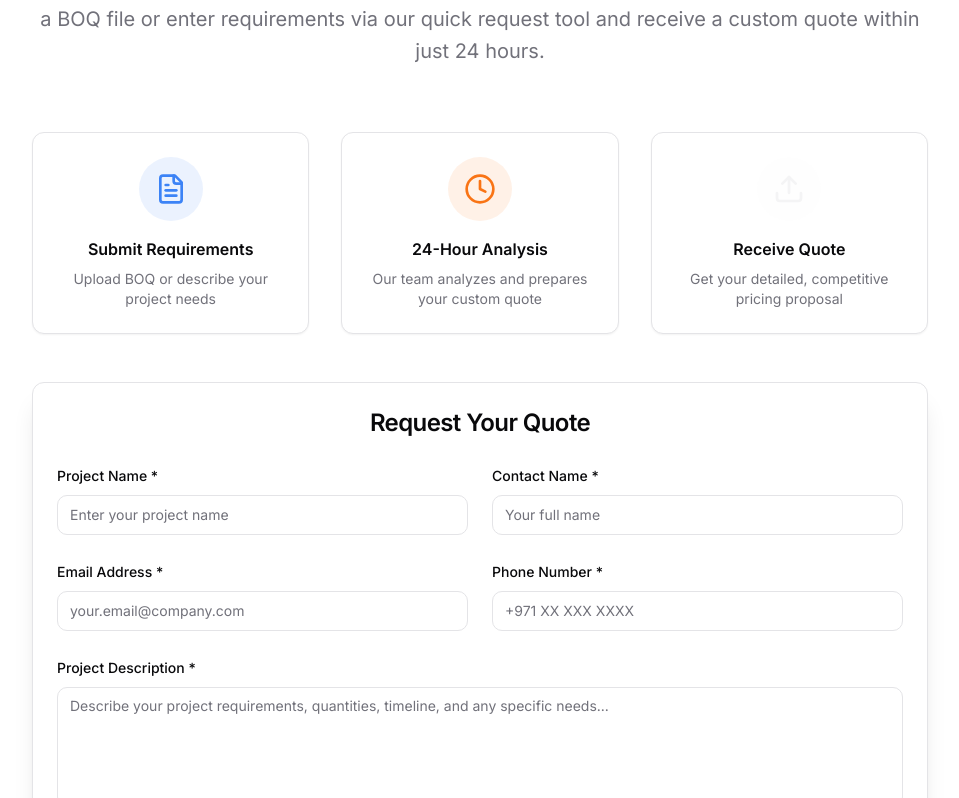
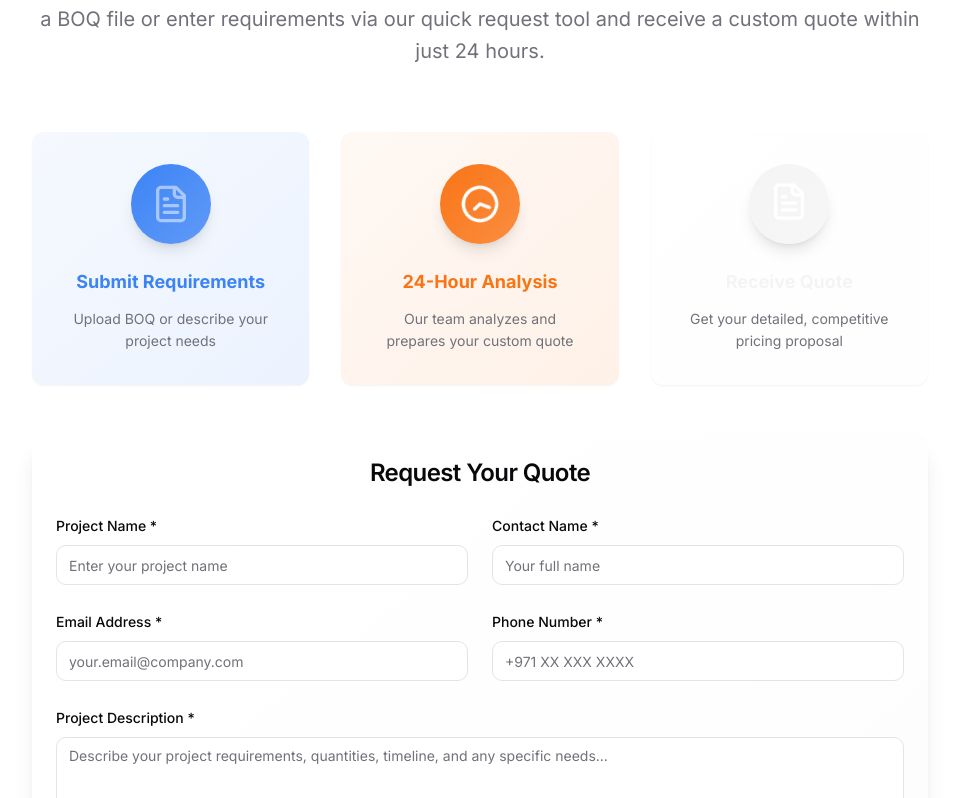
Before and after one commit to MrGM26/adifc, a React (Vite) app: page / in a window 1280 px wide. Shown: the part 5282-6080 px from the top of the page, without its empty margins (160-1119 px from the left). Built offline with nearby package versions, Linux system fonts and the light colour scheme.

Commit message:
Add RFQ icons animation
Added animations to the Quick RFQ icons to improve visibility and user engagement.

```diff
--- a/src/components/sections/QuickRFQSection.tsx
+++ b/src/components/sections/QuickRFQSection.tsx
@@ -4,8 +4,9 @@ import { Button } from '@/components/ui/button';
 import { Input } from '@/components/ui/input';
 import { Label } from '@/components/ui/label';
 import { Textarea } from '@/components/ui/textarea';
-import { Upload, Clock, FileText } from 'lucide-react';
+import { Upload, Clock, FileText, Quote } from 'lucide-react';
 import { useLanguage } from '@/contexts/LanguageContext';
+import { AnimatedSection, AnimatedElement } from '@/components/animations/AnimatedSection';
 
 const QuickRFQSection = () => {
   const { t } = useLanguage();
@@ -42,52 +43,60 @@ const QuickRFQSection = () => {
 
   return (
     <section id="pricing" className="py-20 bg-background">
+      <AnimatedSection className="">
         <div className="container mx-auto px-4">
-        <div className="text-center mb-16">
+        <AnimatedElement variant="fadeInUp" className="text-center mb-16">
           <h2 className="text-4xl font-bold mb-4 text-foreground">
             {t('rfq.title')}
           </h2>
           <p className="text-xl text-muted-foreground max-w-4xl mx-auto leading-relaxed">
             {t('rfq.subtitle')}
           </p>
-        </div>
+        </AnimatedElement>
 
         <div className="max-w-4xl mx-auto">
           <div className="grid grid-cols-1 lg:grid-cols-3 gap-8 mb-12">
             {/* Process Steps */}
-            <Card className="text-center">
-              <CardContent className="p-6">
-                <div className="w-16 h-16 bg-primary/10 rounded-full flex items-center justify-center mx-auto mb-4">
-                  <FileText className="h-8 w-8 text-primary" />
+            <AnimatedElement variant="fadeInUp" delay={0.1}>
+              <Card className="text-center group hover:shadow-xl transition-all duration-300 border-0 bg-gradient-to-br from-primary/5 to-primary/10 hover:from-primary/10 hover:to-primary/20">
+                <CardContent className="p-8">
+                  <div className="w-20 h-20 bg-gradient-to-br from-primary to-primary/80 rounded-full flex items-center justify-center mx-auto mb-6 group-hover:scale-110 transition-transform duration-300 shadow-lg">
+                    <FileText className="h-10 w-10 text-white animate-pulse group-hover:animate-none" />
                   </div>
-                <h3 className="font-semibold mb-2">{t('rfq.process.submit')}</h3>
-                <p className="text-sm text-muted-foreground">{t('rfq.process.submitDesc')}</p>
+                  <h3 className="font-bold text-lg mb-3 text-primary">{t('rfq.process.submit')}</h3>
+                  <p className="text-sm text-muted-foreground leading-relaxed">{t('rfq.process.submitDesc')}</p>
                 </CardContent>
               </Card>
+            </AnimatedElement>
 
-            <Card className="text-center">
-              <CardContent className="p-6">
-                <div className="w-16 h-16 bg-accent/10 rounded-full flex items-center justify-center mx-auto mb-4">
-                  <Clock className="h-8 w-8 text-accent" />
+            <AnimatedElement variant="fadeInUp" delay={0.2}>
+              <Card className="text-center group hover:shadow-xl transition-all duration-300 border-0 bg-gradient-to-br from-accent/5 to-accent/10 hover:from-accent/10 hover:to-accent/20">
+                <CardContent className="p-8">
+                  <div className="w-20 h-20 bg-gradient-to-br from-accent to-accent/80 rounded-full flex items-center justify-center mx-auto mb-6 group-hover:scale-110 transition-transform duration-300 shadow-lg">
+                    <Clock className="h-10 w-10 text-white animate-spin group-hover:animate-pulse" style={{animationDuration: '3s'}} />
                   </div>
-                <h3 className="font-semibold mb-2">{t('rfq.process.analysis')}</h3>
-                <p className="text-sm text-muted-foreground">{t('rfq.process.analysisDesc')}</p>
+                  <h3 className="font-bold text-lg mb-3 text-accent">{t('rfq.process.analysis')}</h3>
+                  <p className="text-sm text-muted-foreground leading-relaxed">{t('rfq.process.analysisDesc')}</p>
                 </CardContent>
               </Card>
+            </AnimatedElement>
 
-            <Card className="text-center">
-              <CardContent className="p-6">
-                <div className="w-16 h-16 bg-secondary/10 rounded-full flex items-center justify-center mx-auto mb-4">
-                  <Upload className="h-8 w-8 text-secondary" />
+            <AnimatedElement variant="fadeInUp" delay={0.3}>
+              <Card className="text-center group hover:shadow-xl transition-all duration-300 border-0 bg-gradient-to-br from-secondary/5 to-secondary/10 hover:from-secondary/10 hover:to-secondary/20">
+                <CardContent className="p-8">
+                  <div className="w-20 h-20 bg-gradient-to-br from-secondary to-secondary/80 rounded-full flex items-center justify-center mx-auto mb-6 group-hover:scale-110 transition-transform duration-300 shadow-lg">
+                    <FileText className="h-10 w-10 text-white animate-bounce group-hover:animate-pulse" style={{animationDuration: '2s'}} />
                   </div>
-                <h3 className="font-semibold mb-2">{t('rfq.process.receive')}</h3>
-                <p className="text-sm text-muted-foreground">{t('rfq.process.receiveDesc')}</p>
+                  <h3 className="font-bold text-lg mb-3 text-secondary">{t('rfq.process.receive')}</h3>
+                  <p className="text-sm text-muted-foreground leading-relaxed">{t('rfq.process.receiveDesc')}</p>
                 </CardContent>
               </Card>
+            </AnimatedElement>
           </div>
 
           {/* RFQ Form */}
-          <Card className="shadow-xl">
+          <AnimatedElement variant="fadeInUp" delay={0.4}>
+            <Card className="shadow-xl border-0 bg-gradient-to-br from-background to-muted/20">
             <CardHeader>
               <CardTitle className="text-2xl text-center">{t('rfq.form.title')}</CardTitle>
             </CardHeader>
@@ -196,8 +205,10 @@ const QuickRFQSection = () => {
               </form>
             </CardContent>
           </Card>
+          </AnimatedElement>
         </div>
         </div>
+      </AnimatedSection>
     </section>
   );
 };
```
Lines whose indentation alone changed are shown as unchanged.
